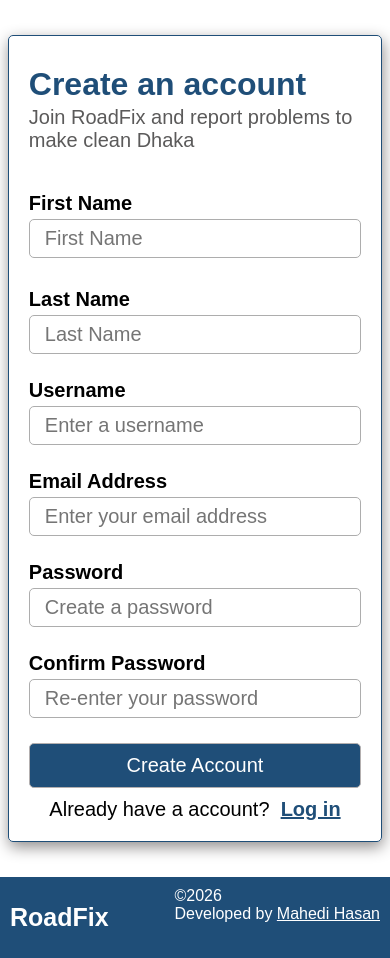
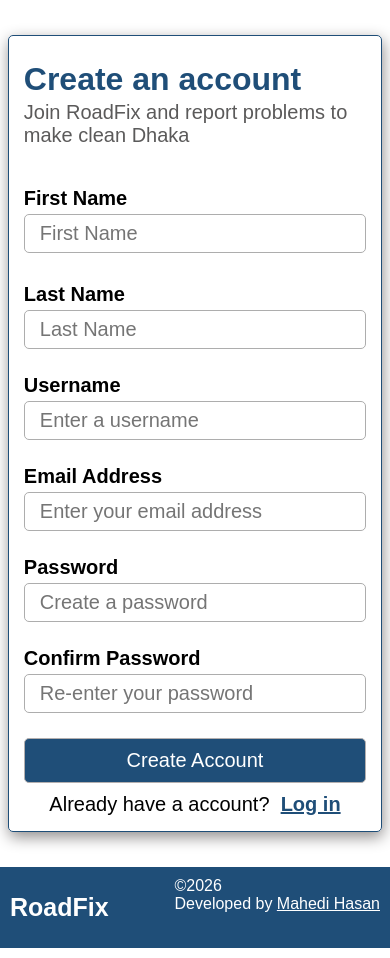
Before and after one commit to mahedi195/RoadFix-Dhaka-Road-Problem-Reporting-System, a Django app: page /accounts/registration/ in a window 390 px wide. Shown: the part 75-1033 px from the top of the page. Run offline with Django 5.2, Linux system fonts and the light colour scheme.

Commit message:
registration page form padding change 20px to 15px

```diff
--- a/static/css/registration.css
+++ b/static/css/registration.css
@@ -146,3 +146,9 @@
     gap: 5px;
 }
  }
+
+  @media screen and (max-width:600px) {
+    .registrationForm {
+        padding: 15px;
+    }
+  }
```
